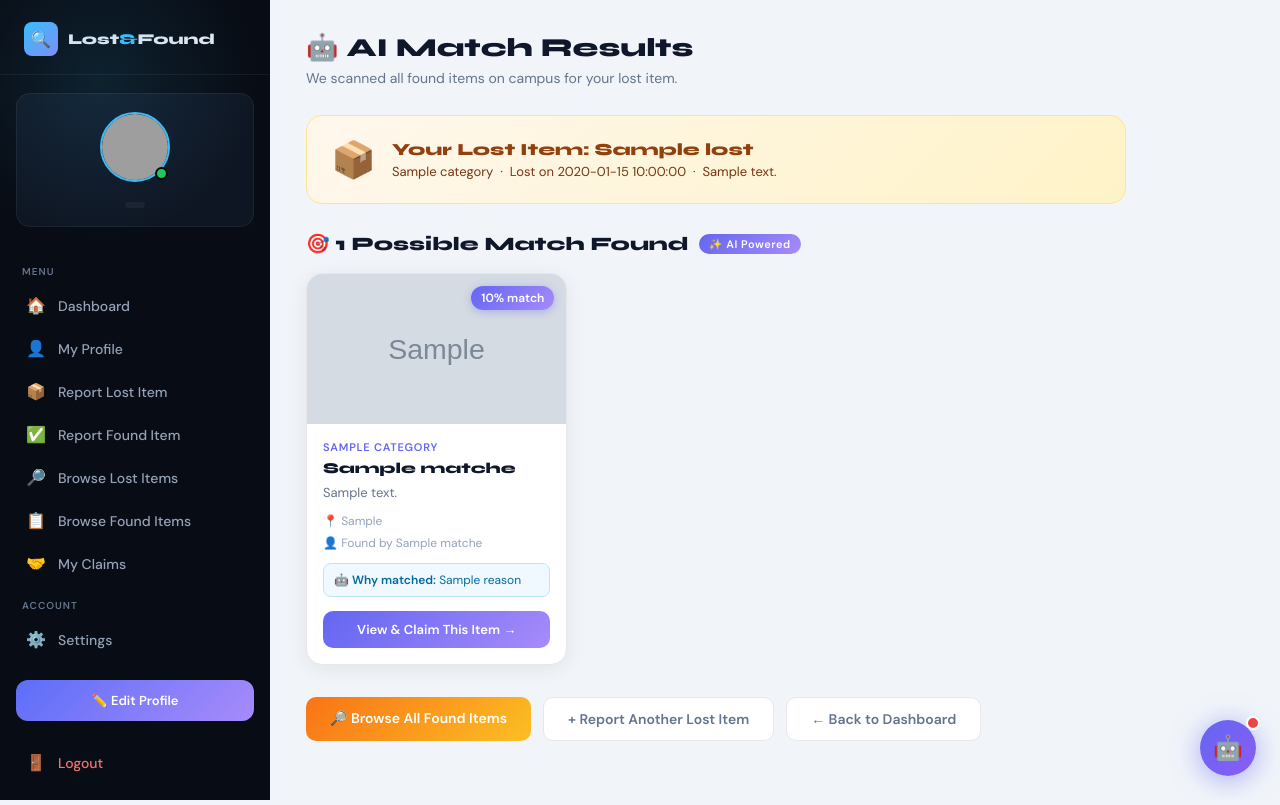
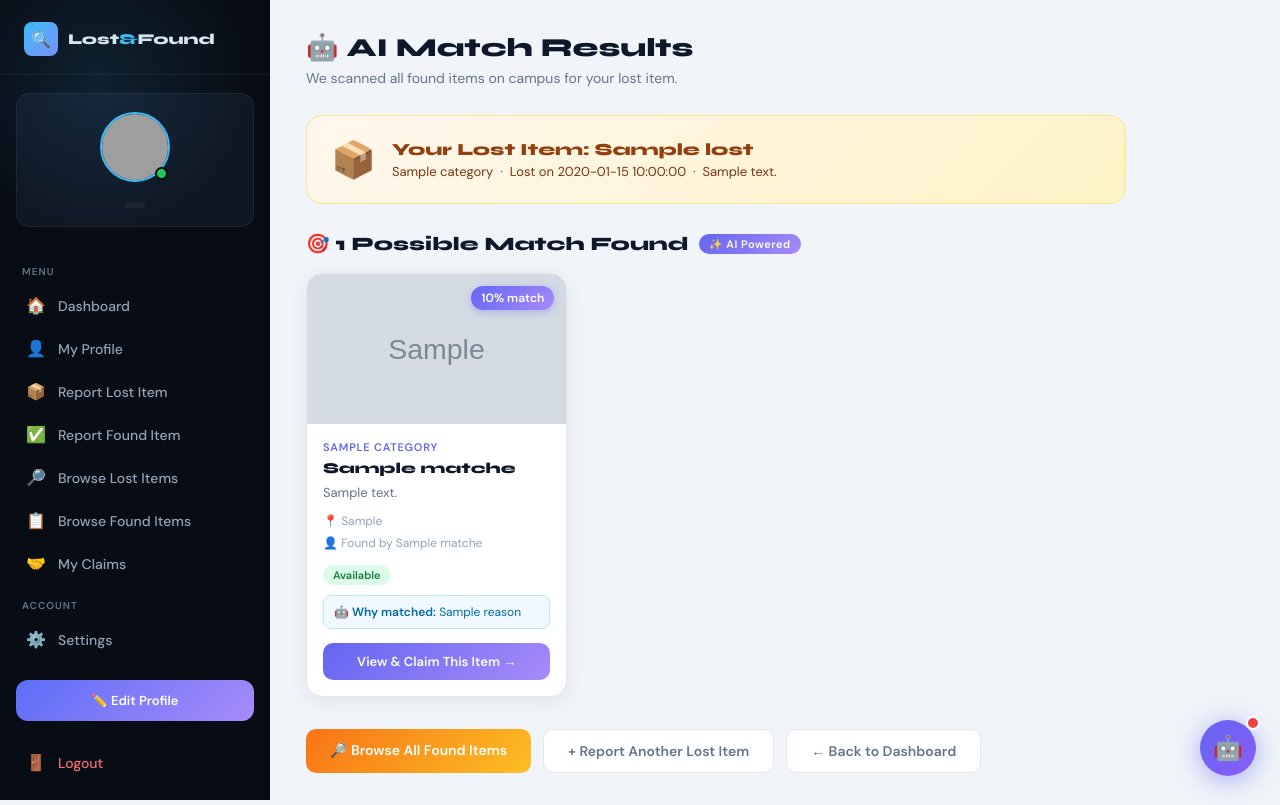
Before and after one commit to patan-jamsheer/campus-lost-found, a Flask app: template templates/lost_item_matches.html in a window 1280 px wide. Run offline with Flask 3, Linux system fonts and the light colour scheme; the template is opened without the code that fills it: most values are stand-ins (such as "Sample title", 1, 10 or a date in 2020); grey boxes marked "Sample" are stand-in pictures; grey boxes are pictures that could not be loaded.

Commit message:
Add status display for matched items

```diff
--- a/templates/lost_item_matches.html
+++ b/templates/lost_item_matches.html
@@ -198,6 +198,12 @@ body { font-family: 'DM Sans', sans-serif; background: #f1f5f9; min-height: 100v
             <div class="match-location">📍 {{ m.location_found }}</div>
             {% endif %}
             <div class="match-finder">👤 Found by {{ m.finder_name }}</div>
+            {% if m.status %}
+            <div style="font-size:11px;font-weight:700;padding:3px 10px;border-radius:20px;display:inline-block;margin-bottom:10px;
+                background:{% if m.status=='Available' %}#dcfce7;color:#15803d{% elif m.status=='Claimed' %}#fee2e2;color:#dc2626{% else %}#f1f5f9;color:#64748b{% endif %};">
+                {{ m.status }}
+            </div>
+            {% endif %}
 
             <div class="ai-reason"><span>🤖 Why matched:</span> {{ m.reason }}</div>
 
```
